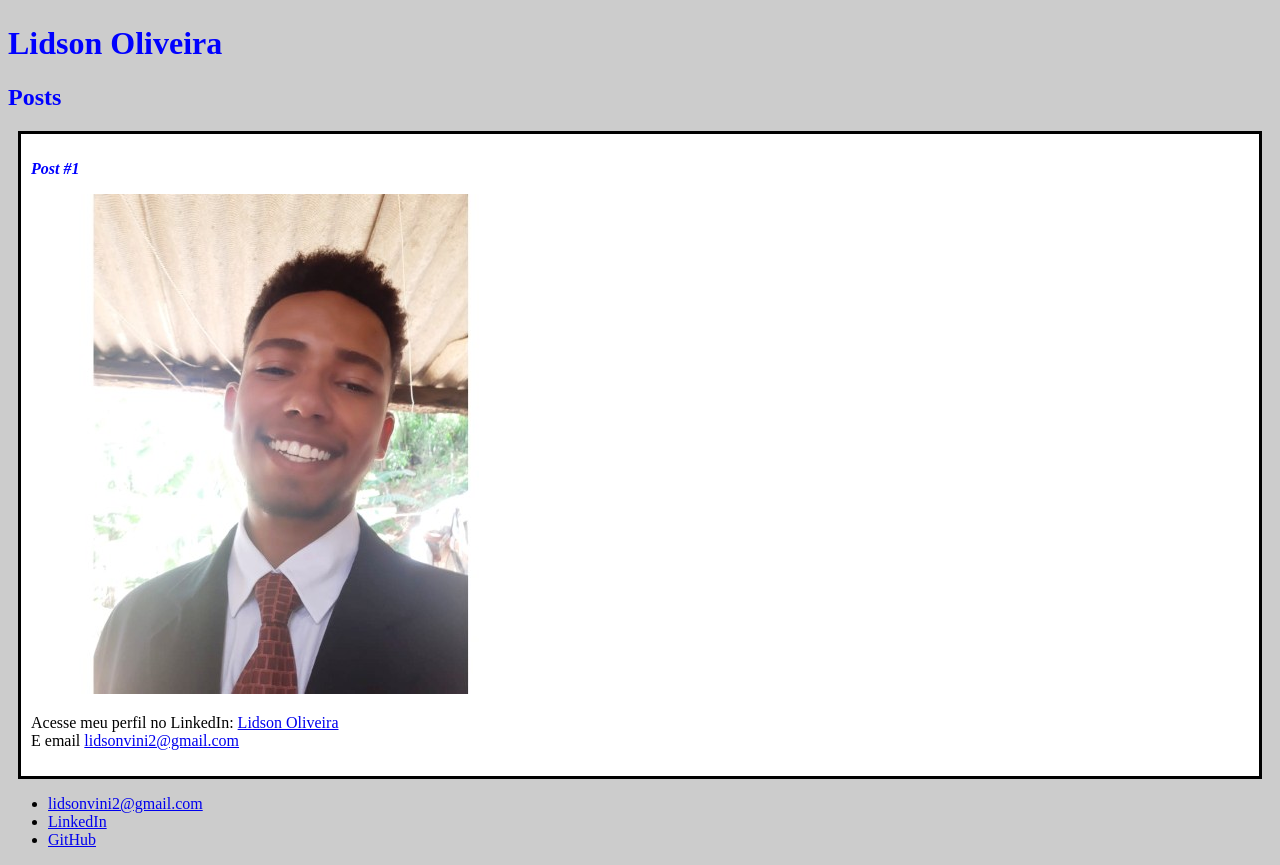
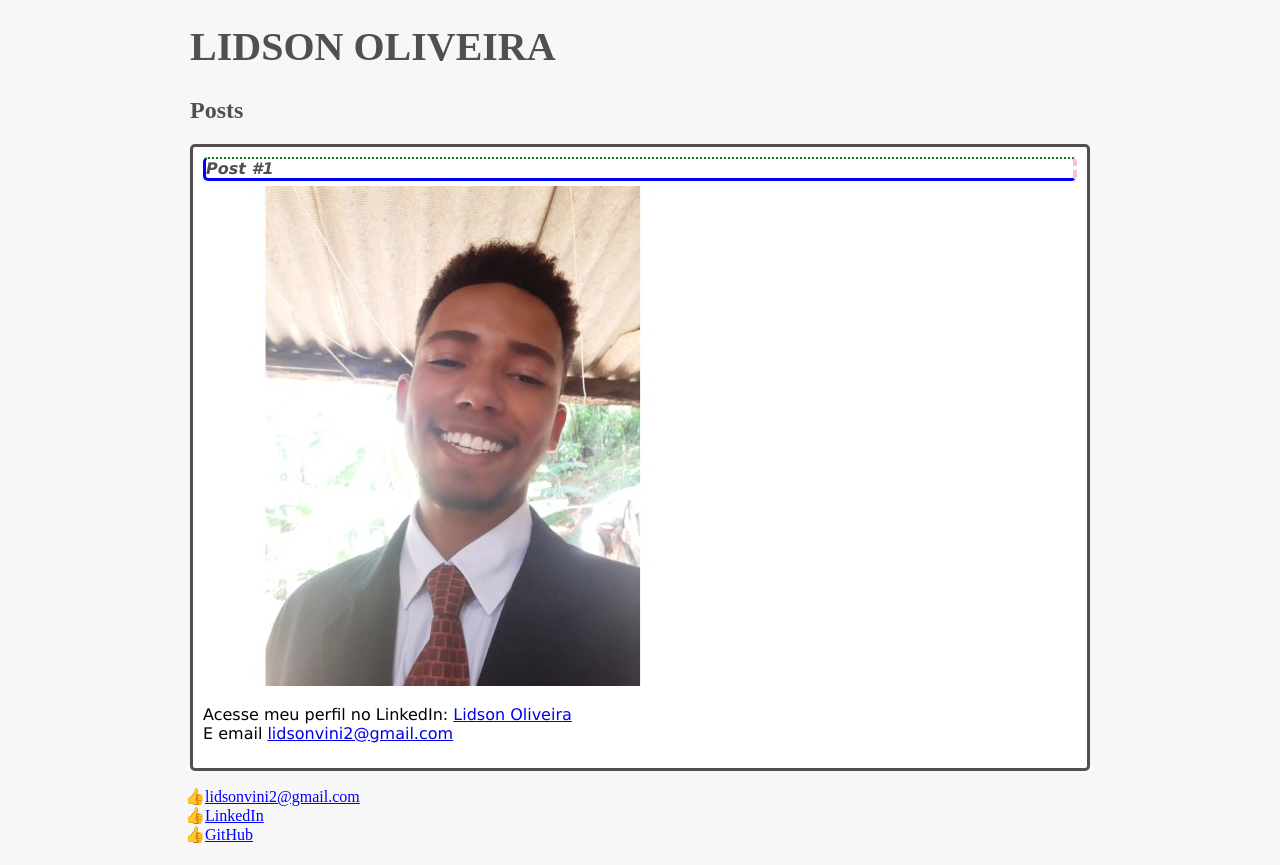
Before and after one commit to LidsonKillua/DIO, a plain HTML site: page Introdução a criação de websites com HTML5 e CSS3/index.html in a window 1280 px wide. Shown: the part 391-1256 px from the top of the page. Drawn offline with Linux system fonts and the light colour scheme.

Commit message:
Mais alterações no curso

```diff
--- a/Introdução a criação de websites com HTML5 e CSS3/index.html
+++ b/Introdução a criação de websites com HTML5 e CSS3/index.html
@@ -8,7 +8,7 @@
 
     <body>
         <header>
-            <img src="topo.png" alt="Imagem: HTML5 e CSS3">
+            <img src="topo.png" alt="Imagem: HTML5 e CSS3" class="photo">
             <h1 id="title">Lidson Oliveira</h1>
         </header>
         <section>
@@ -18,16 +18,16 @@
             <article>
                 <header>
                     <h3 class="post_title">Post #1</h3>
-                    <img src="euu.jpg" alt="Lidson Oliveira">
+                    <img src="euu.jpg" alt="Lidson Oliveira" class="post_img">
                 </header>
-                <p>
+                <p class="post_content">
                     Acesse meu perfil no LinkedIn: <a href="https://www.linkedin.com/in/lidson-oliveira/" target="_blank">Lidson Oliveira</a>
                     <br> E email <a href="mailto:lidsonvini2@gmail.com" target="_blank">lidsonvini2@gmail.com</a>
                 </p>
             </article>
        </section>
        <footer>
-            <ul>
+            <ul class="contact_list">
                 <li>
                     <a href="mailto:lidsonvini2@gmail.com" target="_blank">lidsonvini2@gmail.com</a>
                 </li>
--- a/Introdução a criação de websites com HTML5 e CSS3/style.css
+++ b/Introdução a criação de websites com HTML5 e CSS3/style.css
@@ -1,19 +1,63 @@
 body {
-    background: #ccc
+    background: #f7f7f7;
+    max-width: 900px;
+    margin: auto;
+}
+
+.photo {
+    border: 1px;
+    border-color: #505050;
+    border-radius: 75px;
 }
 
 #title, .subtitle, .post_title {
-    color: blue;
+    color: #505050;
+}
+
+#title {
+    font-size: 40px;
+    text-transform: uppercase;
 }
 
 .post_title {
+    font-family: Verdana, Arial, Helvetica, sans-serif;
     font-size: 16px;
     font-style: italic;
+
+    border: 3px solid blue;
+    border-top: 2px dotted green;
+    border-right: 4px dashed pink;
+    border-radius: 5px;
+
+    margin: 0px;
+    margin-bottom: 5px;
 }
 
 article {
     background-color: #fff;
+    font-family: Verdana, Arial, Helvetica, sans-serif;
+
     padding: 10px;
-    border: 3px solid #000;
-    margin: 10px;
+    border: 3px solid #505050;
+    border-radius: 5px;
+    margin: 0px;
+    margin-bottom: 15px;
 }
+
+.post_content {
+    margin: 0px;
+    margin-bottom: 15px;
+}
+
+.post_img {
+    margin-bottom: 15px;
+}
+
+.contact_list {
+    list-style-type: "\1F44D";
+    padding-left: 15px;;
+}
+
+.contact_list li a {
+    color: blue;
+}
```
